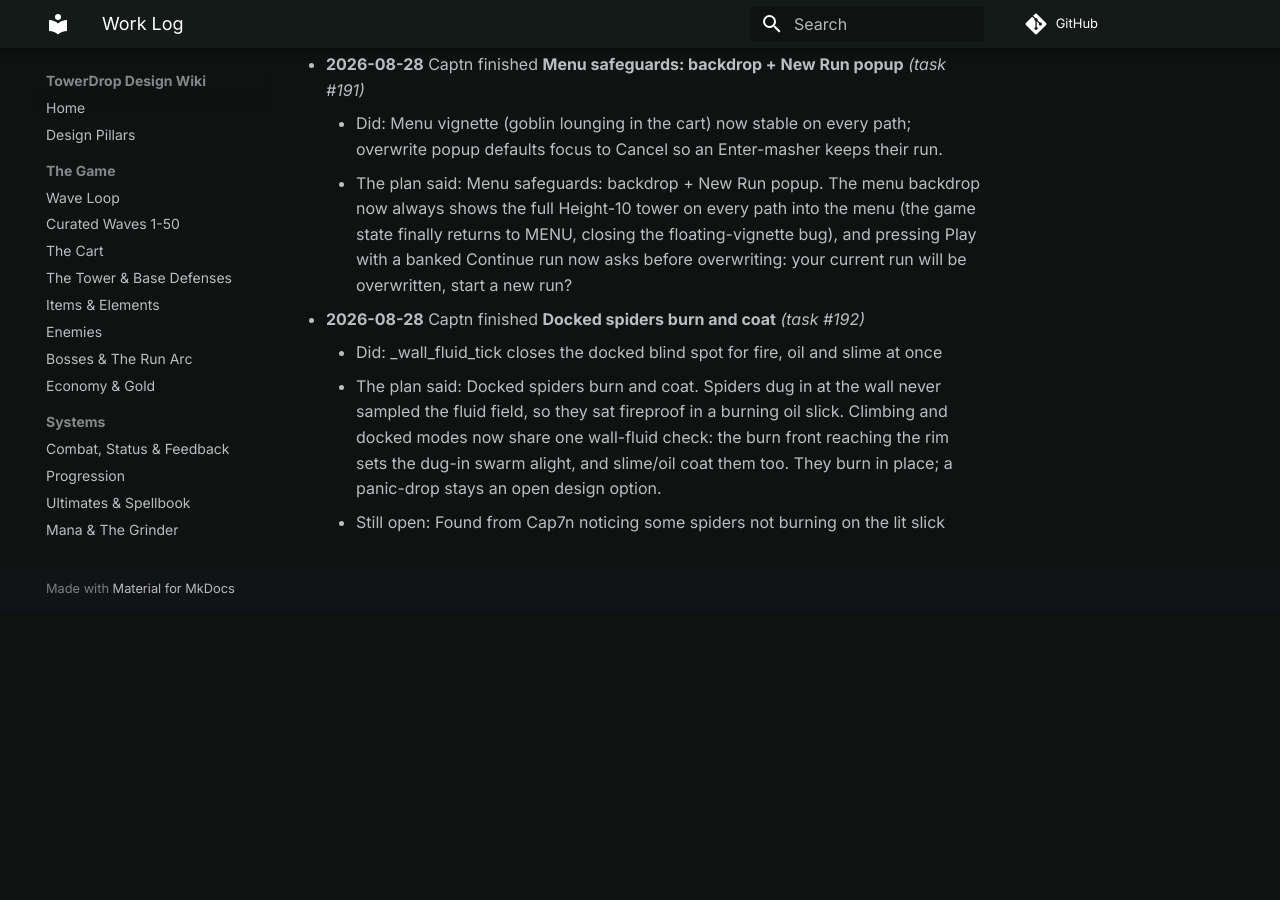
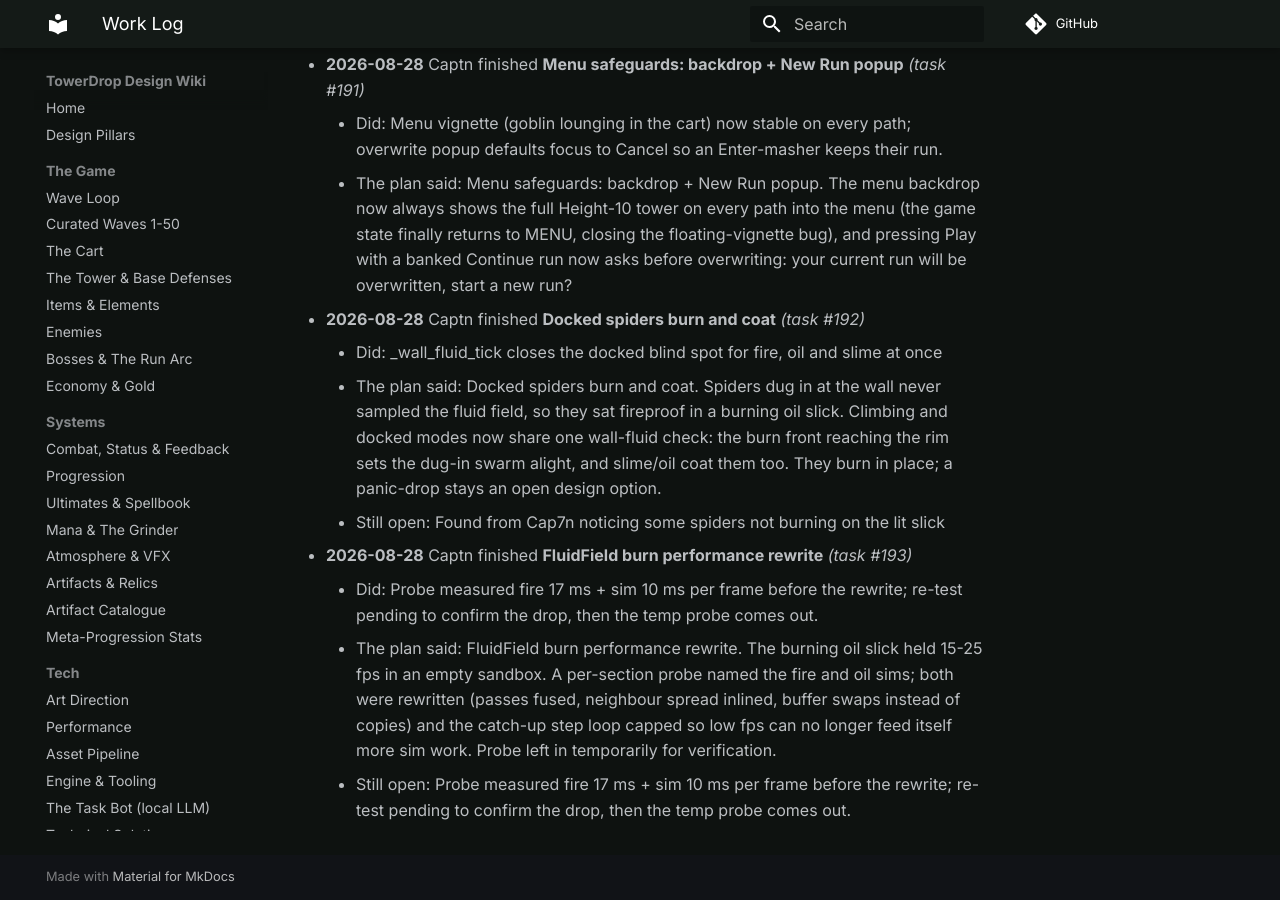
Before and after one commit to cap7n/towerdrop-docs, an MkDocs documentation site: the page built from docs/project/log.md, in a window 1280 px wide and 900 px high, scrolled down 7113 px. Built offline with MkDocs 1.6.1 and Material for MkDocs 9.7.7, drawn with Linux system fonts in a browser that asks for light colours; comment, search, counter and statistics services are not loaded; before the commit the page ends 7725 px from its top, so only the background shows below that.

Commit message:
log: FluidField burn performance rewrite (task #193)

```diff
--- a/docs/project/log.md
+++ b/docs/project/log.md
@@ -77,3 +77,7 @@ Bot design: [The Task Bot](../tech/wiki-bot.md).
     - Did: _wall_fluid_tick closes the docked blind spot for fire, oil and slime at once
     - The plan said: Docked spiders burn and coat. Spiders dug in at the wall never sampled the fluid field, so they sat fireproof in a burning oil slick. Climbing and docked modes now share one wall-fluid check: the burn front reaching the rim sets the dug-in swarm alight, and slime/oil coat them too. They burn in place; a panic-drop stays an open design option.
     - Still open: Found from Cap7n noticing some spiders not burning on the lit slick
+- **2026-08-28** Captn finished **FluidField burn performance rewrite** _(task #193)_
+    - Did: Probe measured fire 17 ms + sim 10 ms per frame before the rewrite; re-test pending to confirm the drop, then the temp probe comes out.
+    - The plan said: FluidField burn performance rewrite. The burning oil slick held 15-25 fps in an empty sandbox. A per-section probe named the fire and oil sims; both were rewritten (passes fused, neighbour spread inlined, buffer swaps instead of copies) and the catch-up step loop capped so low fps can no longer feed itself more sim work. Probe left in temporarily for verification.
+    - Still open: Probe measured fire 17 ms + sim 10 ms per frame before the rewrite; re-test pending to confirm the drop, then the temp probe comes out.
```
